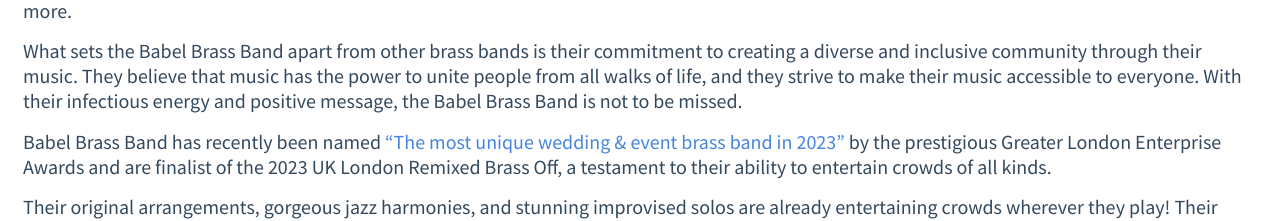
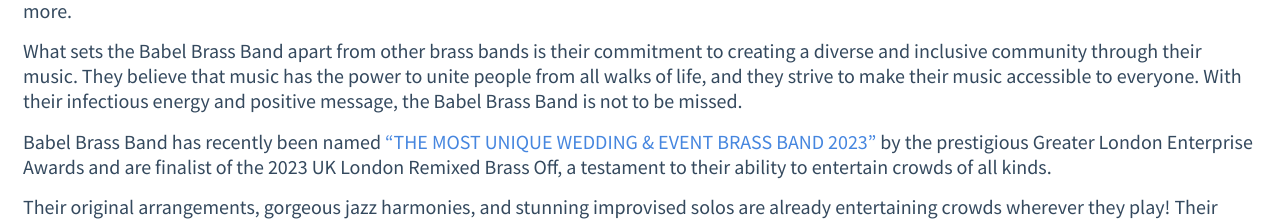
Before and after one commit to babelbrass/babel, a plain HTML site: page index.html in a window 1280 px wide. Shown: the part 1003-1224 px from the top of the page. Drawn offline with Linux system fonts and the light colour scheme.

Commit message:
Deployment 2024-01-15 04:03 PM Release/master

```diff
--- a/index.html
+++ b/index.html
@@ -4,7 +4,7 @@
 <meta http-equiv="Content-Type" content="text/html; charset=utf-8" />
 <meta name="viewport" content="width=device-width, initial-scale=1.0" />
 
-<title>BABEL BRASS : UK&#39;s Most Energetic Brass Band | London Wedding Brass Band </title>
+<title>BABEL BRASS | UK&#39;s Most Energetic Brass Band | London Wedding Brass Band </title>
 
 <base href="/">
 <link rel="stylesheet" type="text/css" href="css/style.css" />
@@ -84,7 +84,7 @@
 <p>&#160;</p>
 <p style="text-align: left;"><span style="color: #34495e;">Babel Brass Band has been making waves on the European and UK music scene with their dynamic live performances. They have played over 100 shows at numerous festivals and venues captivating audiences with their high-energy music and engaging stage presence including Camp Bestival, Boardmasters Festival, Brighton Fringe Festival, Alexandra Palace Festival, Islander Festival, Isle of Wight Rhythm Tree Festival, Meatopia Festival, Spraoi International Festival, All Points East Festival, Ally Pally Fireworks Festival, Sparkle in the Park Festival, London Remixed Festival, and many more.</span></p>
 <p style="text-align: left;"><span style="color: #34495e;">What sets the Babel Brass Band apart from other brass bands is their commitment to creating a diverse and inclusive community through their music. They believe that music has the power to unite people from all walks of life, and they strive to make their music accessible to everyone. With their infectious energy and positive message, the Babel Brass Band is not to be missed.</span></p>
-<p style="text-align: left;"><span style="color: #34495e;">Babel Brass Band has recently been named <a href="https://www.sme-news.co.uk/winners/babel-brass/" target="_blank" rel="noopener">&#8220;The most unique wedding &amp; event brass band in 2023&#8221; </a>by the prestigious Greater London Enterprise Awards and are finalist of the 2023 UK London Remixed Brass Off, a testament to their ability to entertain crowds of all kinds.</span></p>
+<p style="text-align: left;"><span style="color: #34495e;">Babel Brass Band has recently been named <a href="https://www.sme-news.co.uk/winners/babel-brass/" target="_blank" rel="noopener">&#8220;THE MOST UNIQUE WEDDING &amp; EVENT BRASS BAND 2023&#8221; </a>by the prestigious Greater London Enterprise Awards and are finalist of the 2023 UK London Remixed Brass Off, a testament to their ability to entertain crowds of all kinds.</span></p>
 <p style="text-align: left;"><span style="color: #34495e;">Their original arrangements, gorgeous jazz harmonies, and stunning improvised solos are already entertaining crowds wherever they play! Their performances often include collaborations with rappers, vocalists, and DJs and have repertoire adjustable for any occasion - from large festivals to street parties, club performances, corporate functions, and weddings.</span></p>
 <p style="text-align: center;">&#160;</p>
 
```
